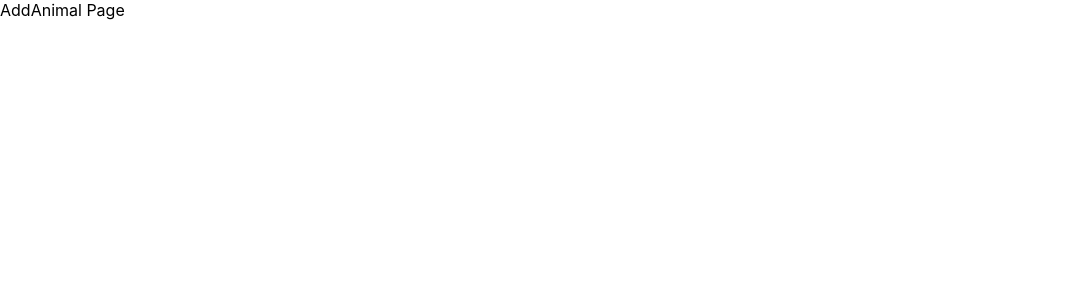
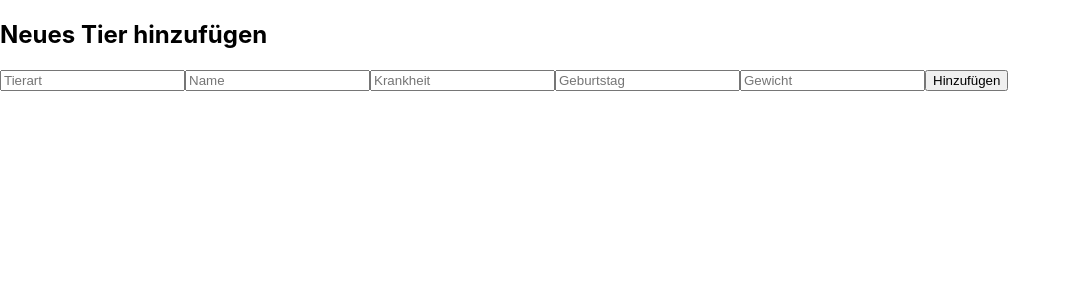
Before and after one commit to suheib96/Tiere-app, a React (Create React App) app in the folder frontend/: page /addAnimal in a window 1280 px wide. Shown: the top 300 px of the page, without its empty margins (0-1071 px from the left). Built offline with nearby package versions, Linux system fonts and the light colour scheme.

Commit message:
AddAnimal Funktionalität fertig gestellt

```diff
--- a/frontend/src/components/AddAnimal.js
+++ b/frontend/src/components/AddAnimal.js
@@ -1,9 +1,74 @@
-import React from 'react'
+import React, { useState } from "react";
+import axios from "axios";
 
 function AddAnimal() {
+  const [tier, setTier] = useState({
+    tierart: "",
+    name: "",
+    krankheit: "",
+    geburtstag: "",
+    gewicht: "",
+  });
+
+  async function handleSubmit(event) {
+    event.preventDefault();
+    try {
+      await axios.post("http://localhost:3000/tiere", tier);
+      alert("Tier wurde erfolgreich gespeichert")
+      setTier({
+        tierart: "",
+        name: "",
+        krankheit: "",
+        geburtstag: "",
+        gewicht: "",
+      });
+    } catch (error) {
+      console.error("Fehler beim speichern", error);
+    }
+  }
+
+  function handleChange(event) {
+    setTier({ ...tier, [event.target.name]: event.target.value });
+  }
   return (
-    <div>AddAnimal Page</div>
-  )
+    <div className="add-animal">
+      <h2> Neues Tier hinzufügen</h2>
+      <form onSubmit={handleSubmit}>
+        <input
+          type="text"
+          name="tierart"
+          value={tier.tierart}
+          onChange={handleChange}
+          placeholder="Tierart"
+        ></input>
+        <input
+          name="name"
+          value={tier.name}
+          onChange={handleChange}
+          placeholder="Name"
+        ></input>
+        <input
+          name="krankheit"
+          value={tier.krankheit}
+          onChange={handleChange}
+          placeholder="Krankheit"
+        ></input>
+        <input
+          name="geburtstag"
+          value={tier.geburtstag}
+          onChange={handleChange}
+          placeholder="Geburtstag"
+        ></input>
+        <input
+          name="gewicht"
+          value={tier.gewicht}
+          onChange={handleChange}
+          placeholder="Gewicht"
+        ></input>
+        <button type="submit">Hinzufügen</button>
+      </form>
+    </div>
+  );
 }
 
-export default AddAnimal
+export default AddAnimal;
```
